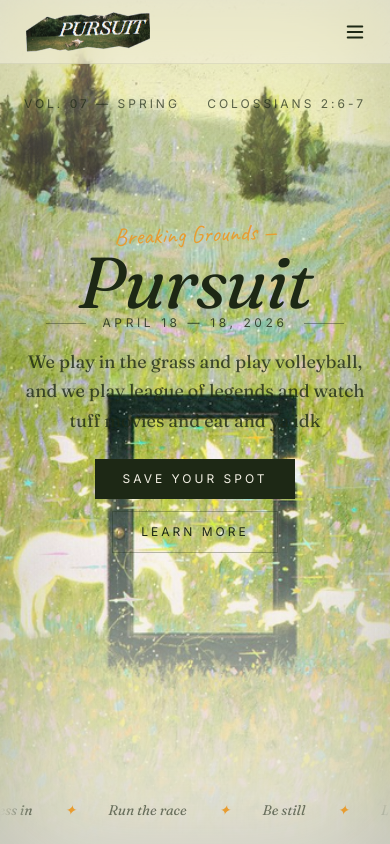
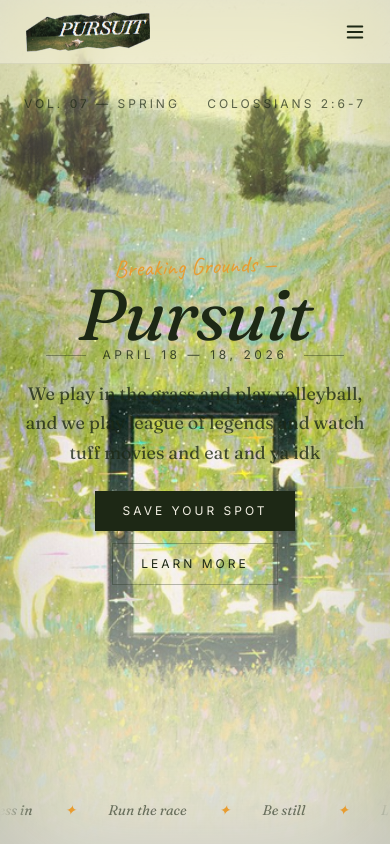
Before and after one commit to Lancec123/P2026, a React (Vite) app: page /P2026/ in a window 390 px wide. Shown: the top 844 px of the page. Built offline with nearby package versions, Linux system fonts and the light colour scheme; the HTML template or start-up script is replaced by a standard one.

Commit message:
shift hero mobile

```diff
--- a/src/components/pursuit/Hero.tsx
+++ b/src/components/pursuit/Hero.tsx
@@ -17,7 +17,7 @@ const Hero = () => {
       </div>
 
       {/* Center content */}
-      <div className="relative z-10 container flex flex-col items-center justify-center text-center min-h-[80svh] -mt-16 md:mt-0">
+      <div className="relative z-10 container flex flex-col items-center justify-center text-center min-h-[80svh] -mt-8 md:mt-0">
         <p className="font-hand text-2xl md:text-3xl text-highlight rotate-[-2deg]">
           Breaking Grounds —
         </p>
```
